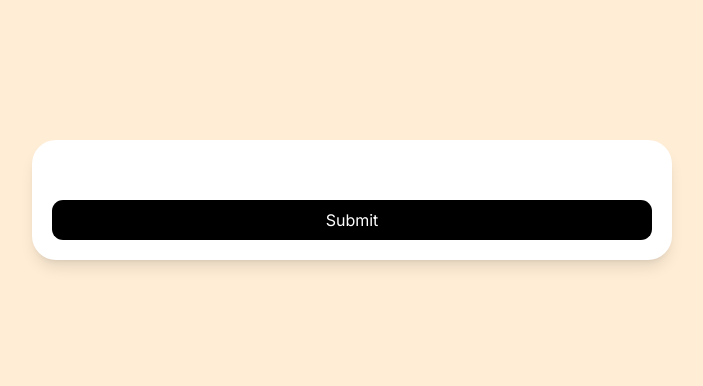
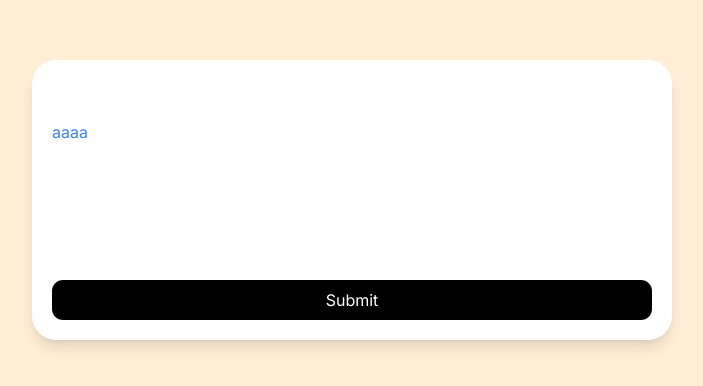
Before and after one commit to jungheeYoo/carrot-market-reloaded-new, a Next.js app: page / in a window 1280 px wide. Shown: the part 200-586 px from the top of the page, without its empty margins (288-991 px from the left). Built offline with nearby package versions, Linux system fonts and the light colour scheme.

Commit message:
Directives

```diff
--- a/app/globals.css
+++ b/app/globals.css
@@ -20,6 +20,33 @@
 /* style을 재사용할 수 있다 */
 /* apply directive를 사용하거나 별도의 react component로 분리하는 방법도 있음 */
 
-.btn {
+/* .btn {
   @apply w-full bg-black h-10 text-white rounded-sexy-name me-tomato;
+} */
+
+/* layer directive */
+/* layer를 각각 확장할 수 있다 */
+/* base style을 추가하고 싶다면 base layer를 확장할 수 있다 */
+
+/* application 의 모든 link를 위한 일반적인 style */
+@layer base {
+  a {
+    @apply text-blue-500;
+  }
 }
+
+/* application 의 모든 곳에서 사용할 수 있는 새로운 class */
+@layer utilities {
+  .text-bigger-hello {
+    @apply text-3xl font-semibold;
+  }
+}
+
+/* components */
+/* 많은 class를 감쌀 때를 위한 것 */
+/* 버튼을 형성하기 위해 class들을 다같이 추상화하는 컴포넌트 */
+@layer components {
+  .btn {
+    @apply w-full bg-black h-10 text-white rounded-sexy-name mt-tomato;
+  }
+}
--- a/app/page.tsx
+++ b/app/page.tsx
@@ -239,12 +239,14 @@
 // 3-11
 // Directives
 // apply directive
+// layer directive
 
 export default function Home() {
   return (
     <main className="bg-red-100 sm:bg-red-100 md:bg-green-100 lg:bg-cyan-100 xl:bg-orange-100 2xl:bg-purple-100 h-screen flex items-center justify-center p-5">
       <div className="bg-white shadow-lg p-5 rounded-3xl w-full max-w-screen-sm flex flex-col gap-4">
         <input />
+        <a href="#">aaaa</a>
         <button className="btn">Submit</button>
       </div>
     </main>
--- a/tailwind.config.ts
+++ b/tailwind.config.ts
@@ -58,6 +58,8 @@
 // ---------------------------------------------------------
 // 3-11
 // Directives
+// apply directive
+// layer directive
 
 import type { Config } from 'tailwindcss';
 
```
